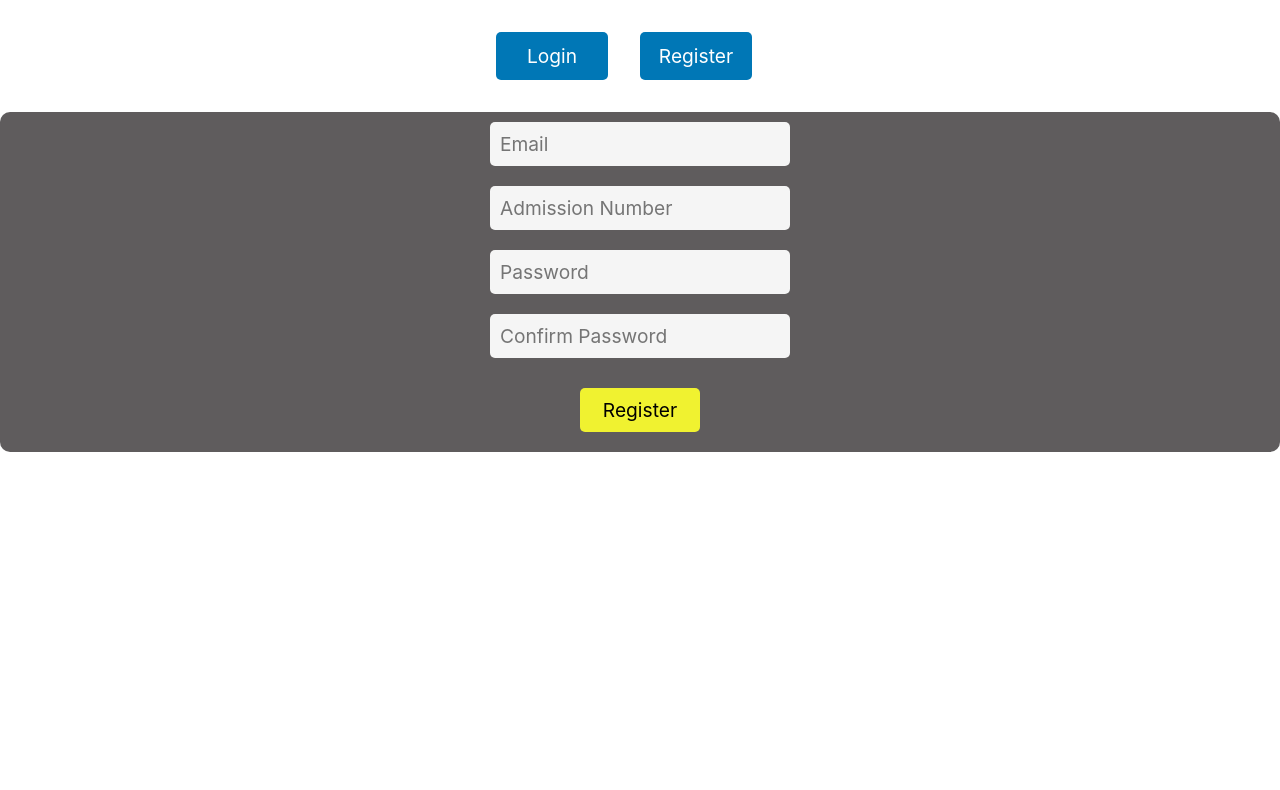
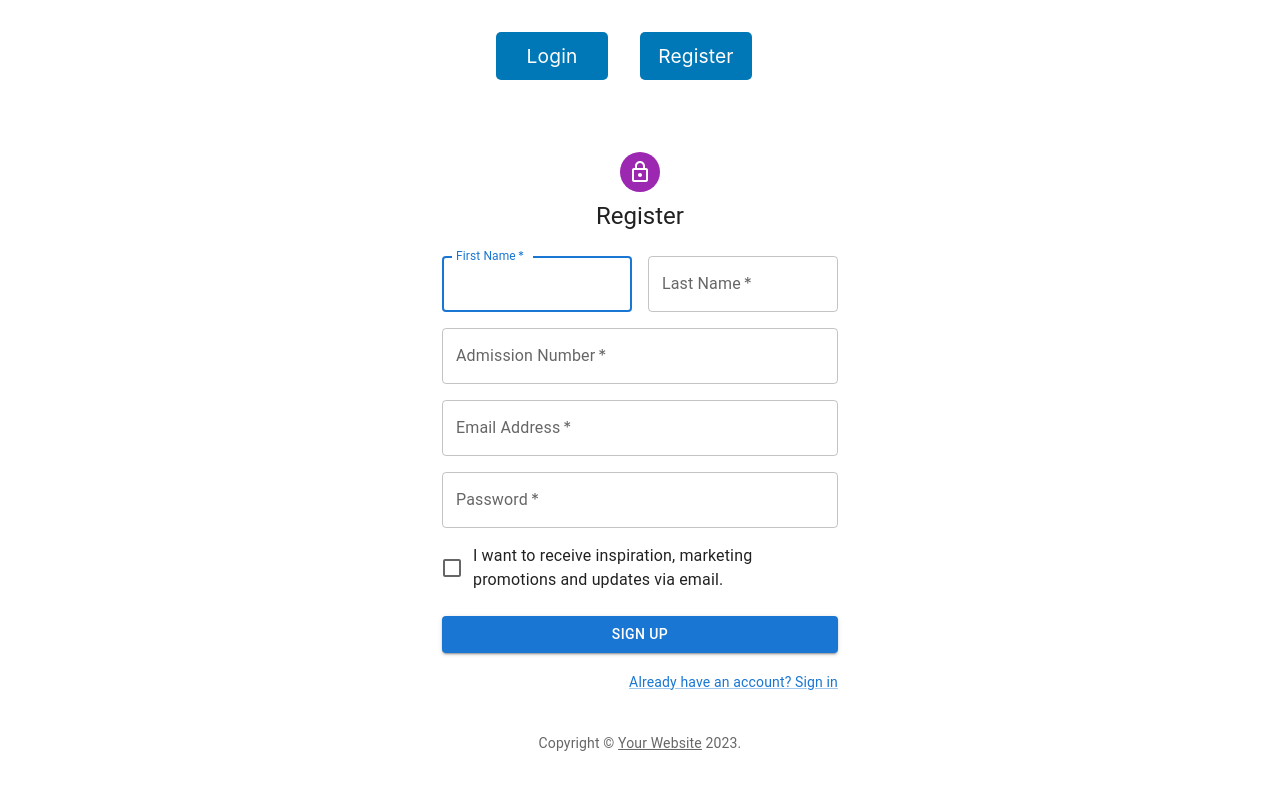
Before and after one commit to 4rjunc/opencourse-webapp, a React (Vite) app in the folder open-frontend/: page /register in a window 1280 px wide. Shown: the top 790 px of the page. Built offline with nearby package versions, Linux system fonts and the light colour scheme.

Commit message:
Add MUI, Update Login.jsx, Update Register.jsx

```diff
--- a/open-frontend/package.json
+++ b/open-frontend/package.json
@@ -10,6 +10,10 @@
     "preview": "vite preview"
   },
   "dependencies": {
+    "@emotion/react": "^11.10.8",
+    "@emotion/styled": "^11.10.8",
+    "@mui/icons-material": "^5.11.16",
+    "@mui/material": "^5.12.3",
     "axios": "^1.4.0",
     "framer-motion": "^10.12.4",
     "react": "^18.2.0",
--- a/open-frontend/src/components/Login.jsx
+++ b/open-frontend/src/components/Login.jsx
@@ -1,95 +1,112 @@
-import React, { useState } from 'react';
-import { useNavigate } from 'react-router-dom';
-import axios from 'axios';
-import styled from 'styled-components';
-import {motion} from 'framer-motion';
+import * as React from 'react';
+import Avatar from '@mui/material/Avatar';
+import Button from '@mui/material/Button';
+import CssBaseline from '@mui/material/CssBaseline';
+import TextField from '@mui/material/TextField';
+import FormControlLabel from '@mui/material/FormControlLabel';
+import Checkbox from '@mui/material/Checkbox';
+import Link from '@mui/material/Link';
+import Grid from '@mui/material/Grid';
+import Box from '@mui/material/Box';
+import LockOutlinedIcon from '@mui/icons-material/LockOutlined';
+import Typography from '@mui/material/Typography';
+import Container from '@mui/material/Container';
+import { createTheme, ThemeProvider } from '@mui/material/styles';
 
+function Copyright(props) {
+  return (
+    <Typography variant="body2" color="text.secondary" align="center" {...props}>
+      {'Copyright © '}
+      <Link color="inherit" href="https://mui.com/">
+        Your Website
+      </Link>{' '}
+      {new Date().getFullYear()}
+      {'.'}
+    </Typography>
+  );
+}
 
-const LoginContainer = styled.div`
-  display: flex;
-  flex-direction: column;
-  align-items: center;
-  margin-top: 20px;
-  background-color: #5F5C5D;
-  border-radius: 10px;
-`;
-
-const LoginForm = styled.form`
-  display: flex;
-  flex-direction: column;
-  align-items: center;
-  margin-top: 10px;
-`;
-
-const FormInput = styled.input`
-    margin: 10px;
-    padding: 10px;
-    border: none;
-    border-radius: 5px;
-    width: 300px;
-    font-size: 1.2rem;
-    background-color: #f5f5f5;
-    -webkit-appearance: none;
-`;
-
-const FormButton = styled.button`
-margin: 20px;
-padding: 10px;
-border: none;
-border-radius: 5px;
-width: 120px;
-font-size: 1.2rem;
-color: black;
-background-color: #F0F230;
-cursor: pointer;
-transition: all 0.2s ease-in-out;
-&:hover {
-  background-color: #2AF557;
-}
-`;
+const theme = createTheme();
 
 const Login = () => {
-  const [email, setEmail] = useState('');
-  const [password, setPassword] = useState('');
-  const history = useNavigate();
-
-  const handleLogin = async (e) => {
-    e.preventDefault();
-    try {
-      const response = await axios.post('/api/login/', { email, password });
-      localStorage.setItem('token', response.data.token);
-      history.push('/');
-    } catch (error) {
-      console.log(error);
-    }
+  const handleSubmit = (event) => {
+    event.preventDefault();
+    const data = new FormData(event.currentTarget);
+    console.log({
+      email: data.get('email'),
+      password: data.get('password'),
+    });
   };
 
   return (
-    <motion.div
-    animate={{opacity: 1}}
-    initial={{opacity: 0}}
-    exit={{opacity:0}}
-    transition={{duration: 0.55}}
-    >
-    <LoginContainer>
-      <LoginForm onSubmit={handleLogin}>
-        <FormInput
-          type="email"
-          placeholder="Email"
-          value={email}
-          onChange={(e) => setEmail(e.target.value)}
-        />
-        <FormInput
-          type="password"
-          placeholder="Password"
-          value={password}
-          onChange={(e) => setPassword(e.target.value)}
-        />
-        <FormButton type="submit">Login</FormButton>
-      </LoginForm>
-    </LoginContainer>
-    </motion.div>
+    <ThemeProvider theme={theme}>
+      <Container component="main" maxWidth="xs">
+        <CssBaseline />
+        <Box
+          sx={{
+            marginTop: 8,
+            display: 'flex',
+            flexDirection: 'column',
+            alignItems: 'center',
+          }}
+        >
+          <Avatar sx={{ m: 1, bgcolor: 'secondary.main' }}>
+            <LockOutlinedIcon />
+          </Avatar>
+          <Typography component="h1" variant="h5">
+            Sign in
+          </Typography>
+          <Box component="form" onSubmit={handleSubmit} noValidate sx={{ mt: 1 }}>
+            <TextField
+              margin="normal"
+              required
+              fullWidth
+              id="email"
+              label="Email Address"
+              name="email"
+              autoComplete="email"
+              autoFocus
+            />
+            <TextField
+              margin="normal"
+              required
+              fullWidth
+              name="password"
+              label="Password"
+              type="password"
+              id="password"
+              autoComplete="current-password"
+            />
+            <FormControlLabel
+              control={<Checkbox value="remember" color="primary" />}
+              label="Remember me"
+            />
+            <Button
+              type="submit"
+              fullWidth
+              variant="contained"
+              sx={{ mt: 3, mb: 2 }}
+            >
+              Sign In
+            </Button>
+            <Grid container>
+              <Grid item xs>
+                <Link href="#" variant="body2">
+                  Forgot password?
+                </Link>
+              </Grid>
+              <Grid item>
+                <Link href="/register" variant="body2">
+                  {"Don't have an account? Sign Up"}
+                </Link>
+              </Grid>
+            </Grid>
+          </Box>
+        </Box>
+        <Copyright sx={{ mt: 8, mb: 4 }} />
+      </Container>
+    </ThemeProvider>
   );
-};
+}
 
 export default Login;
--- a/open-frontend/src/components/Register.jsx
+++ b/open-frontend/src/components/Register.jsx
@@ -1,105 +1,149 @@
-import React, { useState } from 'react';
-import axios from 'axios';
-import styled from 'styled-components';
-import { useNavigate } from 'react-router-dom';
-import {motion} from 'framer-motion';
+import * as React from 'react';
+import Avatar from '@mui/material/Avatar';
+import Button from '@mui/material/Button';
+import CssBaseline from '@mui/material/CssBaseline';
+import TextField from '@mui/material/TextField';
+import FormControlLabel from '@mui/material/FormControlLabel';
+import Checkbox from '@mui/material/Checkbox';
+import Link from '@mui/material/Link';
+import Grid from '@mui/material/Grid';
+import Box from '@mui/material/Box';
+import LockOutlinedIcon from '@mui/icons-material/LockOutlined';
+import Typography from '@mui/material/Typography';
+import Container from '@mui/material/Container';
+import { createTheme, ThemeProvider } from '@mui/material/styles';
 
-const Form = styled.form`
-  display: flex;
-  flex-direction: column;
-  align-items: center;
-  margin-top: 20px;
-  background-color: #5F5C5D;
-  border-radius: 10px;
-`;
+function Copyright(props) {
+  return (
+    <Typography variant="body2" color="text.secondary" align="center" {...props}>
+      {'Copyright © '}
+      <Link color="inherit" href="https://mui.com/">
+        Your Website
+      </Link>{' '}
+      {new Date().getFullYear()}
+      {'.'}
+    </Typography>
+  );
+}
 
-const Input = styled.input`
-  margin: 10px;
-  padding: 10px;
-  border: none;
-  border-radius: 5px;
-  width: 300px;
-  font-size: 1.2rem;
-  background-color: #f5f5f5;
-  -webkit-appearance: none;
-`;
-
-
-const Button = styled.button`
-  margin: 20px;
-  padding: 10px;
-  border: none;
-  border-radius: 5px;
-  width: 120px;
-  font-size: 1.2rem;
-  color: black;
-  background-color: #F0F230;
-  cursor: pointer;
-  transition: all 0.2s ease-in-out;
-  &:hover {
-    background-color: #2AF557;
-  }
-`;
+const theme = createTheme();
 
 const Register = () => {
-  const [email, setEmail] = useState('');
-  const [password, setPassword] = useState('');
-  const [confirmPassword, setConfirmPassword] = useState('');
-  const [admissionNumber, setAdmissionNumber] = useState('');
-  const history = useNavigate();
-
-  const handleRegister = async (e) => {
-    e.preventDefault();
-    if (password !== confirmPassword) {
-      alert('Passwords do not match');
-      return;
-    }
-    try {
-      await axios.post('/api/register/', { email, password, admissionNumber });
-      alert('Registration successful. Please login to continue.');
-      history.push('/login');
-    } catch (error) {
-      console.log(error);
-    }
+  const handleSubmit = (event) => {
+    event.preventDefault();
+    const data = new FormData(event.currentTarget);
+    console.log({
+      email: data.get('email'),
+      password: data.get('password'),
+    });
   };
 
   return (
-    <motion.div
-    animate={{opacity: 1}}
-    initial={{opacity: 0}}
-    exit={{opacity:0}}
-    transition={{duration: 0.55}}
+    <ThemeProvider theme={theme}>
+      <Container component="main" maxWidth="xs">
+        <CssBaseline />
+        <Box
+          sx={{
+            marginTop: 8,
+            display: 'flex',
+            flexDirection: 'column',
+            alignItems: 'center',
+          }}
         >
-    <Form onSubmit={handleRegister}>
-      <Input
-        type="email"
-        placeholder="Email"
-        value={email}
-        onChange={(e) => setEmail(e.target.value)}
+          <Avatar sx={{ m: 1, bgcolor: 'secondary.main' }}>
+            <LockOutlinedIcon />
+          </Avatar>
+          <Typography component="h1" variant="h5">
+            Register
+          </Typography>
+          <Box component="form" noValidate onSubmit={handleSubmit} sx={{ mt: 3 }}>
+            <Grid container spacing={2}>
+              <Grid item xs={12} sm={6}>
+                <TextField
+                  autoComplete="given-name"
+                  name="firstName"
+                  required
+                  fullWidth
+                  id="firstName"
+                  label="First Name"
+                  type="text"
+                  autoFocus
                 />
-      <Input
+              </Grid>
+              <Grid item xs={12} sm={6}>
+                <TextField
+                  required
+                  fullWidth
+                  id="lastName"
+                  label="Last Name"
+                  name="lastName"
+                  type="text"
+                  autoComplete="family-name"
+                />
+              </Grid>
+
+              <Grid item xs={12}>
+                <TextField
+                  required
+                  fullWidth
+                  name="Admission Number"
+                  label="Admission Number"
                   type="number"
-        placeholder="Admission Number"
-        value={admissionNumber}
-        onChange={(e) => setAdmissionNumber(e.target.value)}
-        min="1"
+                  id="admno"
+                  inputProps={{ min : 0}}
                 />
-      <Input
+              </Grid>
+
+              <Grid item xs={12}>
+                <TextField
+                  required
+                  fullWidth
+                  id="email"
+                  label="Email Address"
+                  name="email"
+                  autoComplete="email"
+                />
+              </Grid>
+              <Grid item xs={12}>
+                <TextField
+                  required
+                  fullWidth
+                  name="password"
+                  label="Password"
                   type="password"
-        placeholder="Password"
-        value={password}
-        onChange={(e) => setPassword(e.target.value)}
+                  id="password"
+                  autoComplete="new-password"
                 />
-      <Input
-        type="password"
-        placeholder="Confirm Password"
-        value={confirmPassword}
-        onChange={(e) => setConfirmPassword(e.target.value)}
+              </Grid>
+
+              <Grid item xs={12}>
+                <FormControlLabel
+                  control={<Checkbox value="allowExtraEmails" color="primary" />}
+                  label="I want to receive inspiration, marketing promotions and updates via email."
                 />
-      <Button type="submit">Register</Button>
-    </Form>
-    </motion.div>
+              </Grid>
+            </Grid>
+            <Button
+              type="submit"
+              fullWidth
+              variant="contained"
+              sx={{ mt: 3, mb: 2 }}
+            >
+              Sign Up
+            </Button>
+            <Grid container justifyContent="flex-end">
+              <Grid item>
+                <Link href="/login" variant="body2">
+                  Already have an account? Sign in
+                </Link>
+              </Grid>
+            </Grid>
+          </Box>
+        </Box>
+        <Copyright sx={{ mt: 5 }} />
+      </Container>
+    </ThemeProvider>
   );
-};
+}
 
 export default Register;
```
Also changed, not shown: 1 other file (tests, documents, lock files or other folders). Lines whose indentation alone changed are shown as unchanged.
